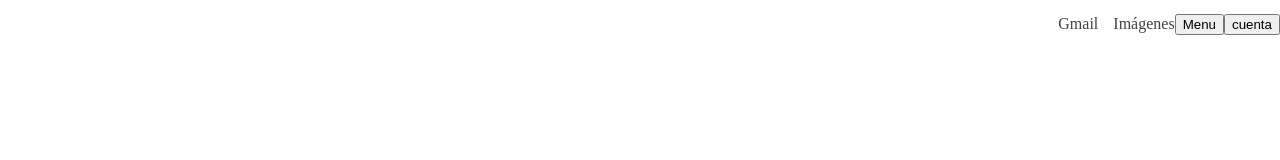
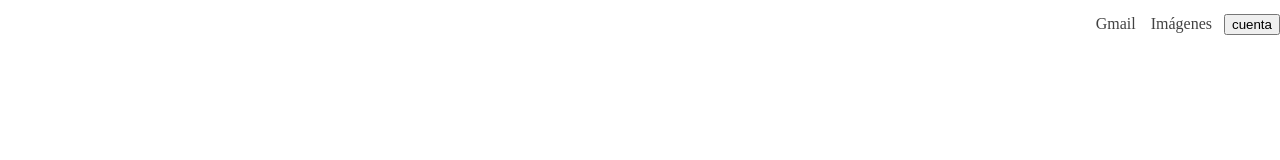
Before and after one commit to saulChavin/google-clone, a plain HTML site: page index.html in a window 1280 px wide. Shown: the top 160 px of the page. Drawn offline with Linux system fonts and the light colour scheme.

Commit message:
init menu button

```diff
--- a/css/index.css
+++ b/css/index.css
@@ -17,6 +17,11 @@ header.main {
     /* flex-grow: 1; */
     /* height: 60px; */
     line-height: normal;
+}
+
+.menu-button {
+    background-color: transparent;
+    border-style: none;
 }
 
 nav.main {
--- a/index.html
+++ b/index.html
@@ -17,7 +17,9 @@
                 <a href="" class="links">Gmail</a>
                 <a href="" class="links">Imágenes</a>
 
-                    <button>Menu</button>
+                <button class="menu-button">
+
+                </button>
                 <button>cuenta</button>
             </nav>
         </header>
```
Lines whose indentation alone changed are shown as unchanged.
